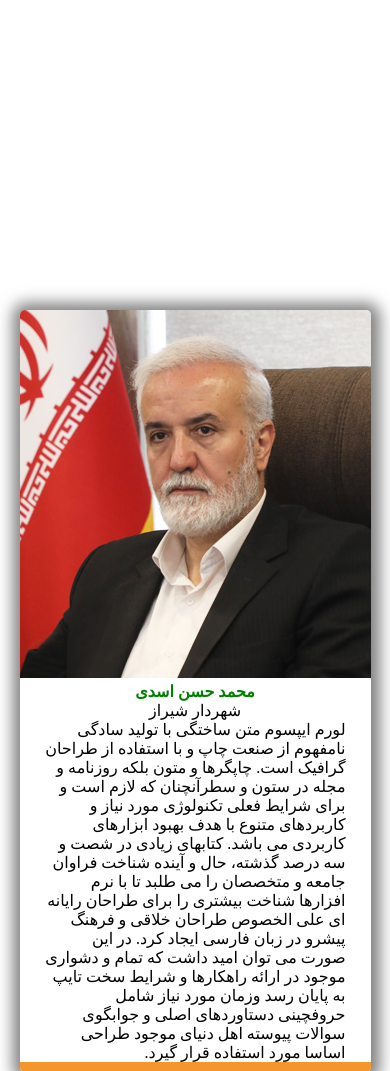
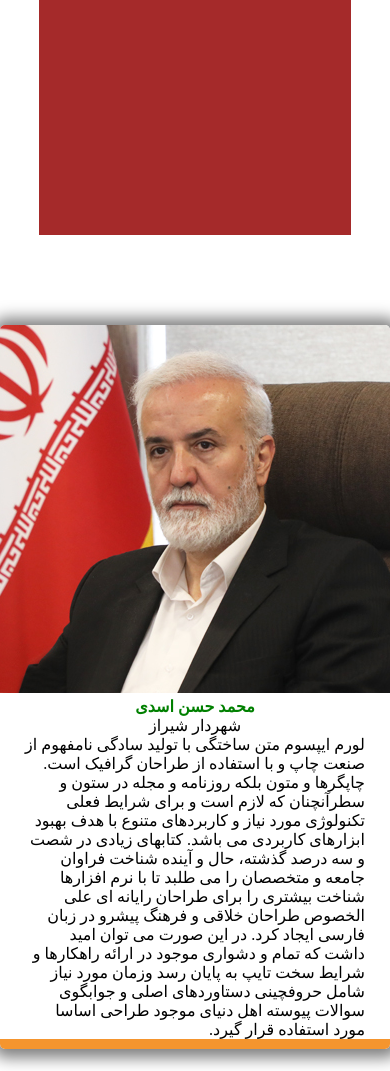
Before and after one commit to Omidfoladvand4/municipality-landingpage, a plain HTML site: page index.html in a window 390 px wide. Shown: the part 1877-2948 px from the top of the page. Drawn offline with nearby package versions, Linux system fonts and the light colour scheme; files whose address does not match are found by name.

Commit message:
Update style.css

```diff
--- a/styles/style.css
+++ b/styles/style.css
@@ -261,12 +261,12 @@ color: #fff;
 cursor: pointer;
 }
 .mayor-information{
-  width: 90%;
+  width: 100%;
   box-shadow: 1px 1px 15px 8px rgba(0, 0, 0, 0.5);
   display: flex;
   align-items: center;
   justify-content: space-between;
-  margin:  10px auto;
+  margin:  25px auto;
   border-bottom: 10px solid #F5952E;
   border-radius: 5px;
   overflow: hidden;
@@ -400,7 +400,9 @@ width: 95%;
 .information-tablist,
 .tab-data{
   width: 80%;
-  height: max-content;
+  height: 30%;
+    margin:1%;
+
 }
 .tab-data{
   display: block;
```
